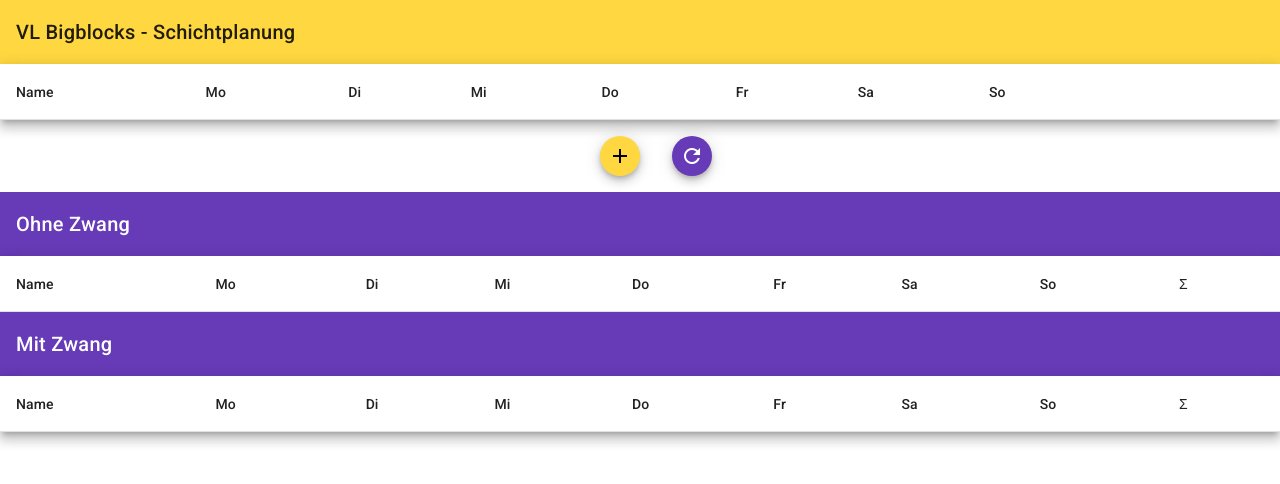
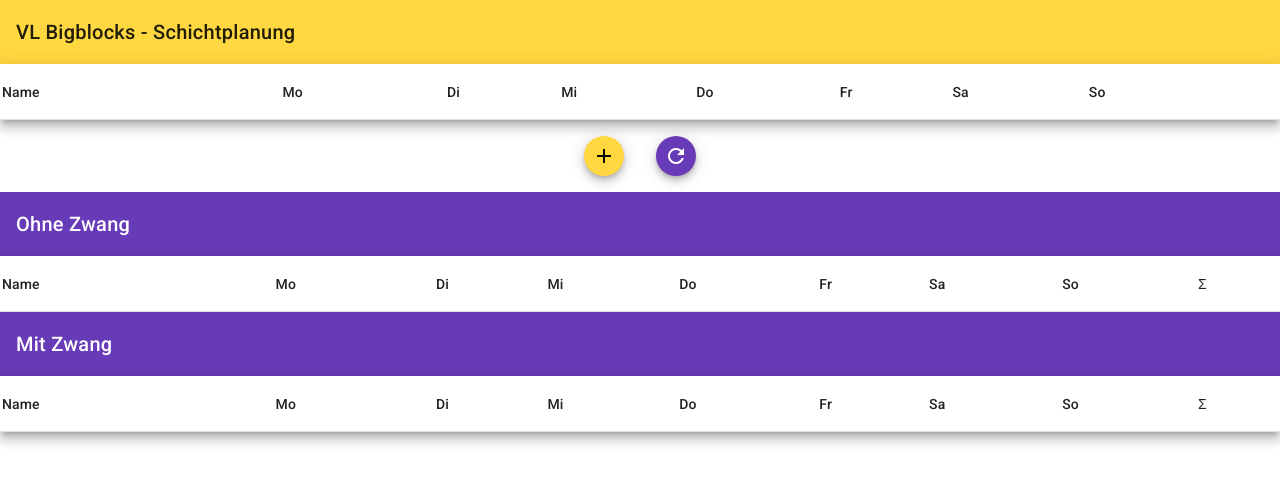
Before and after one commit to TiloHeidasch/vlbb, an Angular app: page / in a window 1280 px wide. Shown: the top 484 px of the page. Built offline with nearby package versions, Linux system fonts and the light colour scheme.

Commit message:
Fixes xs view

```diff
--- a/src/app/app.component.css
+++ b/src/app/app.component.css
@@ -0,0 +1,3 @@
+.mdc-data-table__cell, .mdc-data-table__header-cell{
+    padding: 2px;
+}
--- a/src/app/app.component.html
+++ b/src/app/app.component.html
@@ -59,7 +59,7 @@
   <tr mat-row *matRowDef="let row; columns: verfuegbarkeitDisplayedColumns;"></tr>
 </table>
 
-<div style="width: 100%; display: flex; justify-content: center; margin: 1rem;">
+<div style=" display: flex; justify-content: center; margin: 1rem;">
 <button style="margin-right: 1rem;" mat-mini-fab (click)="openCreateDialog()" >
 <mat-icon>add</mat-icon>
 </button>
```
